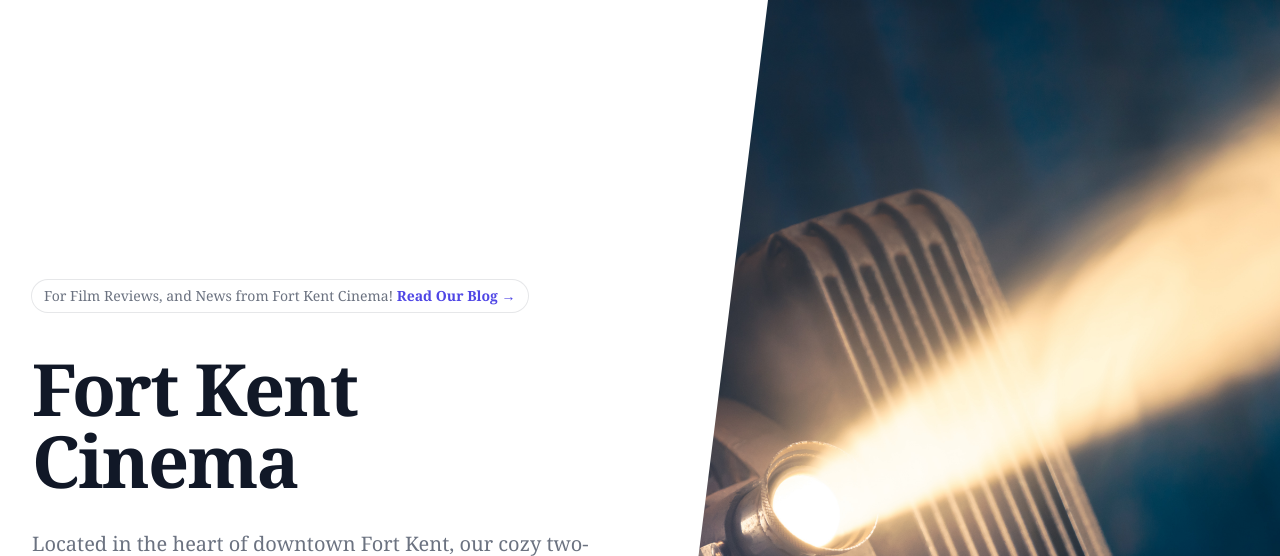
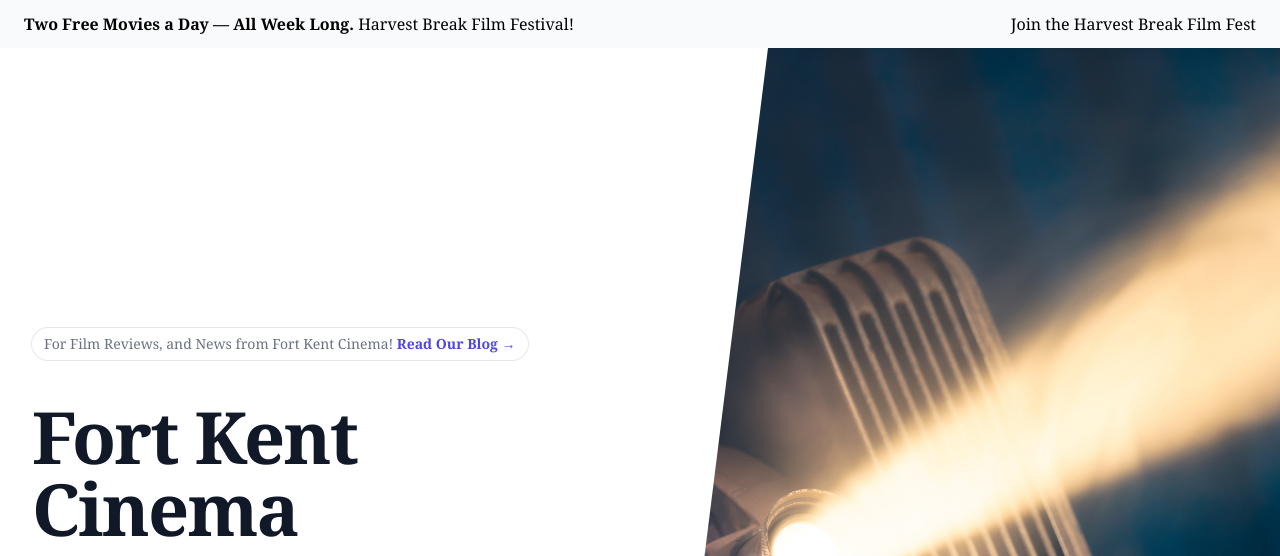
Before and after one commit to BrandonGoding/api_fortkentcinema_com, a Django app: page / in a window 1280 px wide. Shown: the part 84-640 px from the top of the page. Run offline with Django 5.2, Linux system fonts and the light colour scheme; data that the repository does not hold is empty; some libraries are stand-ins or nearby versions.

Commit message:
feat(event-page): event page

```diff
--- a/website/templates/website/index.html
+++ b/website/templates/website/index.html
@@ -1,6 +1,17 @@
 {% extends 'base.html' %}
 {% load static %}
 {% block content %}
+ <section class="border-base-300">
+  <div class="max-w-7xl mx-auto px-6 py-3 flex flex-col sm:flex-row items-center justify-between gap-3">
+    <span class="text-sm sm:text-base">
+      <strong>Two Free Movies a Day — All Week Long.</strong> Harvest Break Film Festival!
+    </span>
+    <a href="/events/harvest-week-film-festival-2025/" class="btn btn-sm sm:btn-md btn-primary">
+      Join the Harvest Break Film Fest
+    </a>
+  </div>
+</section>
+
     <div class="bg-white">
         <div class="relative">
             <div class="mx-auto max-w-7xl">
--- a/website/urls.py
+++ b/website/urls.py
@@ -1,16 +1,11 @@
+from django.contrib.sitemaps.views import sitemap
 from django.urls import path
 from django.views.generic import TemplateView
 
 from website import views as website_views
-from django.contrib.sitemaps.views import sitemap
-from website.sitemaps import (
-    StaticSitemap,
-    BlogStaticSitemap,
-    BlogPostSitemap,
-    FilmArchiveListSitemap,
-    ArchivedFilmDetailSitemap,
-)
-
+from website.sitemaps import (ArchivedFilmDetailSitemap, BlogPostSitemap,
+                              BlogStaticSitemap, FilmArchiveListSitemap,
+                              StaticSitemap)
 
 app_name = "website"
 
--- a/website/views.py
+++ b/website/views.py
@@ -115,6 +115,7 @@ class CalendarEventsAPIView(APIView):
                     "end": (cinema_event.event_end_date + timedelta(days=1)).isoformat(),
                     "allDay": True,
                     "color": "teal",
+                    "url": reverse_lazy("website:event_detail", args=[cinema_event.slug])
                 }
             )
         return Response(events)
@@ -155,7 +156,6 @@ def contact_view(request):
 class EventDetailView(DetailView):
     model = Event
 
-
     def get_template_names(self):
         # Ensure the object is loaded
         obj = self.get_object()
```
Also changed, not shown: affiliate/migrations/0002_alter_product_image.py, cinema/migrations/0008_event_slug.py.
